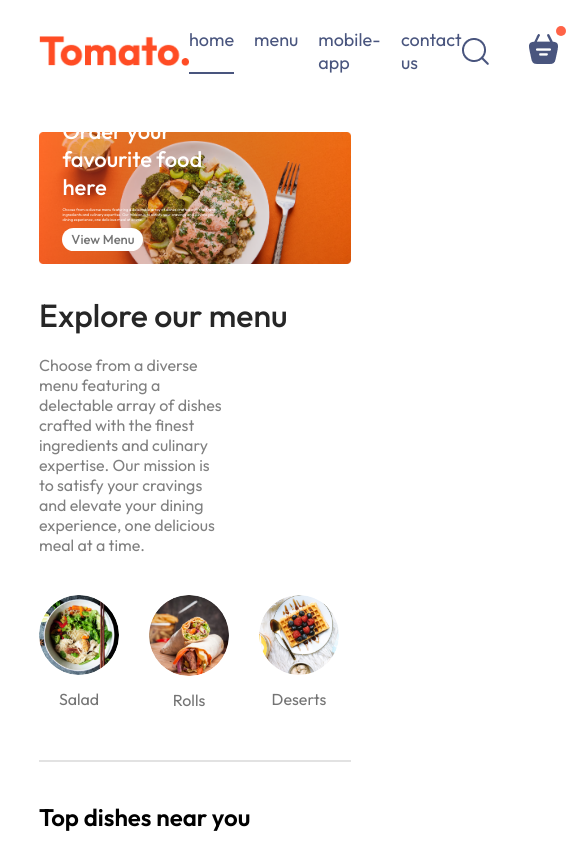
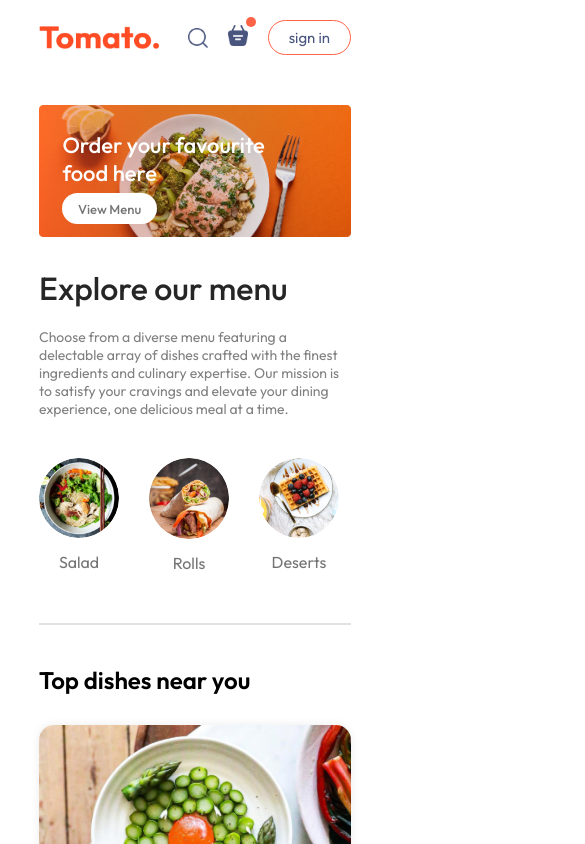
Before and after one commit to LakshanJayaweera426/Full-Stack-Food-Delivery-Application-with-MERN, a React (Vite) app in the folder frontend/: page / in a window 390 px wide. Shown: the top 844 px of the page, 585 px wide, since content can reach past the window. Built offline with nearby package versions, Linux system fonts and the light colour scheme.

Commit message:
Developed web site as responsive

```diff
--- a/frontend/src/components/ExploreMenu/ExploreMenu.css
+++ b/frontend/src/components/ExploreMenu/ExploreMenu.css
@@ -47,3 +47,9 @@
     border:4px solid tomato;
     padding: 2px;
 }
+@media(max-width:1050px){
+    .explore-menu-text{
+        max-width: 100%;
+        font-size: 14px;
+    }
+}
--- a/frontend/src/components/Footer/Footer.css
+++ b/frontend/src/components/Footer/Footer.css
@@ -43,3 +43,13 @@
     background-color: gray;
     border: none;
 }
+@media(max-width:750px){
+    .footer-content{
+        display: flex;
+        flex-direction: column;
+        gap: 35px;
+    }
+    .copy-right{
+        text-align: center;
+    }
+}
--- a/frontend/src/components/Header/Header.css
+++ b/frontend/src/components/Header/Header.css
@@ -35,3 +35,19 @@
     font-size: max(1vw,13px);
     border-radius: 50px;
 }
+@media(max-width:1050px){
+    .header-contents{
+        max-width: 45%;
+    }
+}
+@media(max-width:750px){
+    .header-contents{
+        max-width: 65%;
+    }
+    .header-contents p{
+        display: none;
+    }
+    .header-contents button{
+        padding: 2vw 4vw;
+    }
+}
--- a/frontend/src/components/Navbar/Navbar.css
+++ b/frontend/src/components/Navbar/Navbar.css
@@ -52,3 +52,45 @@
     top: -8px;
     right: -8px;
 }
+@media(max-width:1050px){
+    .navbar .logo{
+        width: 140px;
+    }
+    .navbar-menu{
+        gap: 20px;
+        font-size: 17px;
+    }
+    .navbar-right{
+        gap: 30px;
+    }
+    .navbar-right img{
+        width: 22px;
+    }
+    .navbar-right button{
+        padding: 8px 25px;
+    }
+}
+@media(max-width:900px){
+    .navbar .logo{
+        width: 120px;
+    }
+    .navbar-menu{
+        gap: 15px;
+        font-size: 16px;
+    }
+    .navbar-right{
+        gap: 20px;
+    }
+    .navbar-right img{
+        width: 20px;
+    }
+    .navbar-right button{
+        padding: 7px 20px;
+        font-size: 15px;
+    }
+}
+@media(max-width:750px){
+    .navbar-menu{
+        display: none;
+    }
+}
```
